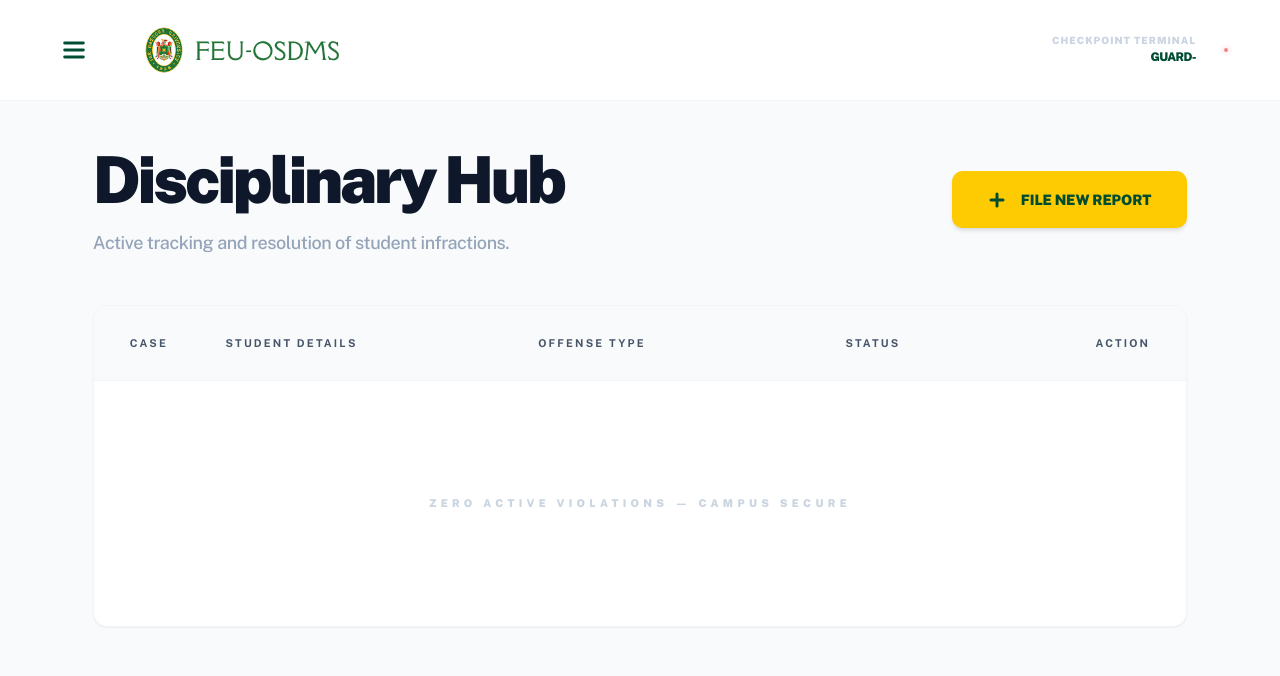
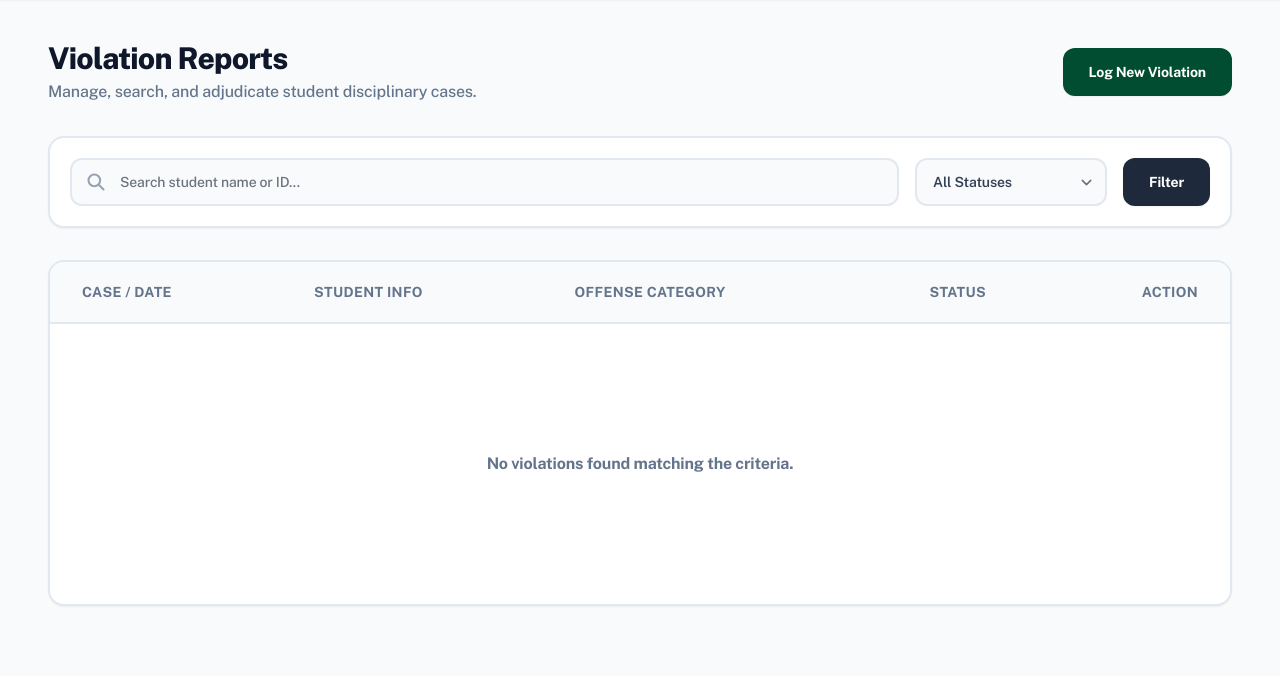
Before and after one commit to Jijots/FEU-OSDMS, a Laravel app: template FEU-OSDMS/resources/views/violations/report.blade.php in a window 1280 px wide. Shown: the part 124-800 px from the top of the page. Run offline with Laravel 12, Linux system fonts and the light colour scheme; the template is opened without the code that fills it, so the values that code supplies are empty; style sheets or scripts are compiled from the project's sources.

Commit message:
2-21-2025 | Overhaul Checkpoint. Applied Sir Eli's Comments part 4 for violations|  FEU-OSDMS v1.3.4

```diff
--- a/FEU-OSDMS/resources/views/violations/report.blade.php
+++ b/FEU-OSDMS/resources/views/violations/report.blade.php
@@ -1,123 +1,95 @@
 <x-app-layout>
-    <div
-        class="sticky top-0 bg-white/95 backdrop-blur-3xl border-b border-slate-100 z-40 px-12 py-6 flex items-center justify-between">
-        <div class="flex items-center gap-10">
-            <button @click="sidebarOpen = !sidebarOpen" class="p-3 hover:bg-slate-100 rounded-2xl transition-all">
-                <svg class="w-7 h-7 text-[#004d32]" fill="none" stroke="currentColor" viewBox="0 0 24 24">
-                    <path stroke-linecap="round" stroke-linejoin="round" stroke-width="2.5" d="M4 6h16M4 12h16M4 18h16">
-                    </path>
-                </svg>
-            </button>
-            <a href="{{ route('dashboard') }}" class="hover:opacity-80 transition-opacity">
-                <img src="{{ asset('images/LOGO.png') }}" alt="FEU-OSDMS" class="h-12 w-auto">
+    <div class="max-w-7xl mx-auto px-8 lg:px-12 py-10">
+
+        <div class="flex flex-col md:flex-row md:items-center justify-between gap-6 mb-8">
+            <div>
+                <h1 class="text-3xl font-extrabold text-slate-900 tracking-tight">Violation Reports</h1>
+                <p class="text-base text-slate-500 font-medium mt-1">Manage, search, and adjudicate student disciplinary cases.</p>
+            </div>
+            <a href="{{ route('violations.create') }}" class="px-6 py-3 bg-[#004d32] text-white font-bold rounded-xl hover:bg-green-800 transition-colors shadow-sm text-sm border-2 border-transparent">
+                Log New Violation
             </a>
         </div>
-        <div class="flex items-center gap-6">
-            <div class="text-right">
-                <p class="text-[10px] font-black text-slate-300 uppercase tracking-widest leading-none mb-1">
-                    {{ str_contains(auth()->user()->email ?? '', 'admin') ? 'System Terminal' : 'Checkpoint Terminal' }}
-                </p>
-                <p class="text-xs font-black text-[#004d32] tracking-tighter">
-                    {{ str_contains(auth()->user()->email ?? '', 'admin') ? 'ADMIN' : 'GUARD' }}-{{ auth()->id() }}
-                </p>
-            </div>
-            <div class="w-3 h-3 bg-red-500 rounded-full animate-pulse border-4 border-red-50"></div>
-        </div>
+
+        <div class="bg-white p-5 border-2 border-slate-200 rounded-2xl flex flex-col lg:flex-row justify-between gap-6 mb-8 shadow-sm">
+            <form method="GET" action="{{ route('violations.report') }}" class="flex flex-col sm:flex-row gap-4 w-full">
+
+                <div class="relative flex-1">
+                    <svg class="w-5 h-5 absolute left-4 top-1/2 -translate-y-1/2 text-slate-400" fill="none" stroke="currentColor" viewBox="0 0 24 24"><path stroke-linecap="round" stroke-linejoin="round" stroke-width="2.5" d="M21 21l-6-6m2-5a7 7 0 11-14 0 7 7 0 0114 0z"></path></svg>
+                    <input type="text" name="search" value="{{ request('search') }}" placeholder="Search student name or ID..." class="w-full pl-12 pr-4 py-3 bg-slate-50 border-2 border-slate-200 rounded-xl focus:border-[#004d32] focus:ring-0 text-sm font-semibold transition-colors placeholder:font-medium">
                 </div>
 
-    <div class="py-12 bg-[#F8FAFB]" style="zoom: 0.90;">
-        <div class="max-w-7xl mx-auto sm:px-6 lg:px-8">
+                <div class="flex gap-4">
+                    <select name="status" class="w-full sm:w-48 bg-slate-50 border-2 border-slate-200 rounded-xl px-4 py-3 font-semibold text-slate-700 focus:border-[#004d32] focus:ring-0 text-sm transition-colors">
+                        <option value="">All Statuses</option>
+                        <option value="Pending" {{ request('status') == 'Pending' ? 'selected' : '' }}>Pending</option>
+                        <option value="Under Review" {{ request('status') == 'Under Review' ? 'selected' : '' }}>Under Review</option>
+                        <option value="Resolved" {{ request('status') == 'Resolved' ? 'selected' : '' }}>Resolved</option>
+                    </select>
 
-            <div class="flex flex-col lg:flex-row lg:items-center justify-between mb-14 px-4 sm:px-0 gap-8">
-                <div class="space-y-4">
-                    <h1 class="text-7xl font-black text-slate-900 tracking-tighter leading-[1.1]">Disciplinary Hub</h1>
-                    <p class="text-xl text-slate-400 font-medium tracking-tight">Active tracking and resolution of
-                        student infractions.</p>
+                    <button type="submit" class="px-6 py-3 bg-slate-800 text-white rounded-xl font-bold text-sm shadow-sm hover:bg-slate-700 transition-colors border-2 border-transparent">
+                        Filter
+                    </button>
+                    @if(request()->hasAny(['search', 'status']))
+                        <a href="{{ route('violations.report') }}" class="px-6 py-3 bg-white border-2 border-slate-200 text-slate-600 rounded-xl font-bold text-sm shadow-sm hover:bg-slate-50 transition-colors flex items-center justify-center">
+                            Clear
+                        </a>
+                    @endif
                 </div>
-                <div class="shrink-0">
-                    <a href="{{ route('violations.create') }}"
-                        class="inline-flex items-center justify-center gap-4 px-10 py-5 font-black rounded-xl text-[#004d32] transition-all no-underline bg-[#FECB02] hover:brightness-110 shadow-md hover:-translate-y-1 active:scale-95">
-                        <svg class="w-5 h-5 group-hover:rotate-90 transition-transform" fill="none"
-                            stroke="currentColor" viewBox="0 0 24 24" stroke-width="4">
-                            <path stroke-linecap="round" stroke-linejoin="round" d="M12 4v16m8-8H4"></path>
-                        </svg>
-                        FILE NEW REPORT
-                    </a>
-                </div>
+            </form>
         </div>
 
-            <div class="bg-white rounded-2xl shadow-sm border border-slate-100 overflow-hidden">
+        <div class="bg-white border-2 border-slate-200 rounded-2xl overflow-hidden shadow-sm">
             <div class="overflow-x-auto">
                 <table class="w-full text-left border-collapse">
                     <thead>
-                            <tr
-                                class="bg-slate-50 border-b border-slate-100 text-[12px] font-black text-slate-600 uppercase tracking-[0.2em]">
-                                <th class="px-10 py-8 w-24 text-center">Case</th>
-                                <th class="px-6 py-8">Student Details</th>
-                                <th class="px-6 py-8">Offense Type</th>
-                                <th class="px-6 py-8 text-center">Status</th>
-                                <th class="px-10 py-8 text-right">Action</th>
+                        <tr class="bg-slate-50 border-b-2 border-slate-200">
+                            <th class="px-8 py-5 text-sm font-bold text-slate-500 uppercase tracking-wide">Case / Date</th>
+                            <th class="px-8 py-5 text-sm font-bold text-slate-500 uppercase tracking-wide">Student Info</th>
+                            <th class="px-8 py-5 text-sm font-bold text-slate-500 uppercase tracking-wide">Offense Category</th>
+                            <th class="px-8 py-5 text-sm font-bold text-slate-500 uppercase tracking-wide text-center">Status</th>
+                            <th class="px-8 py-5 text-right text-sm font-bold text-slate-500 uppercase tracking-wide">Action</th>
                         </tr>
                     </thead>
-                        <tbody class="divide-y divide-slate-50">
-                            @forelse($violations as $violation)
-                                <tr class="group hover:bg-slate-50/30 transition-all duration-300">
-                                    <td class="px-10 py-8 text-center">
-                                        <span
-                                            class="text-sm font-black text-slate-300 group-hover:text-[#004d32] transition-colors">#{{ str_pad($violation->id, 4, '0', STR_PAD_LEFT) }}</span>
+                    <tbody class="divide-y-2 divide-slate-100">
+                        @forelse ($violations as $violation)
+                            <tr class="hover:bg-slate-50 transition-colors">
+                                <td class="px-8 py-5">
+                                    <p class="text-sm font-bold text-slate-900 tracking-tight">Case #{{ str_pad($violation->id, 4, '0', STR_PAD_LEFT) }}</p>
+                                    <p class="text-xs font-semibold text-slate-500 mt-1">{{ $violation->created_at->format('M d, Y') }}</p>
                                 </td>
-                                    <td class="px-6 py-8">
-                                        <div class="flex items-center gap-5">
-                                            <div
-                                                class="w-12 h-12 bg-[#F8FAFB] rounded-full flex items-center justify-center font-black text-slate-400 text-lg border border-slate-100">
-                                                {{ substr($violation->student->name ?? '?', 0, 1) }}
-                                            </div>
-                                            <div>
-                                                <p class="font-black text-slate-900 text-lg">
-                                                    {{ $violation->student->name ?? 'Unknown Student' }}</p>
-                                                <p
-                                                    class="text-[10px] font-bold text-slate-400 uppercase tracking-widest mt-0.5">
-                                                    UID: {{ $violation->student->id_number ?? 'N/A' }}</p>
-                                            </div>
-                                        </div>
+                                <td class="px-8 py-5">
+                                    <p class="text-sm font-bold text-[#004d32]">{{ $violation->student->name ?? 'Unknown Student' }}</p>
+                                    <p class="text-xs font-semibold text-slate-500 mt-1">{{ $violation->student->id_number ?? 'N/A' }}</p>
                                 </td>
-                                    <td class="px-6 py-8">
-                                        <div class="flex flex-col">
-                                            <span
-                                                class="text-xl font-black text-slate-900 tracking-tighter leading-none">{{ $violation->offense_type }}</span>
-                                            <span
-                                                class="text-[10px] font-bold text-slate-400 uppercase tracking-widest mt-2 truncate max-w-xs">{{ $violation->description }}</span>
-                                        </div>
+                                <td class="px-8 py-5">
+                                    <span class="text-sm font-bold text-slate-700">{{ $violation->offense_type }}</span>
                                 </td>
-                                    <td class="px-6 py-8 text-center">
+                                <td class="px-8 py-5 text-center">
                                     @php
-                                            $status = $violation->status ?? 'Pending';
-                                            $style = 'background: #fffaf0; color: #9a3412; border: 1px solid #ffedd5;'; // Default Pending
-                                            if ($status === 'Resolved') {
-                                                $style =
-                                                    'background: #f0fdf4; color: #166534; border: 1px solid #dcfce7;';
-                                            } elseif ($status === 'Active') {
-                                                $style =
-                                                    'background: #fef2f2; color: #b91c1c; border: 1px solid #fee2e2;';
-                                            }
+                                        $status = $violation->status;
+                                        $statusColors = [
+                                            'Pending' => 'bg-amber-100 text-amber-800 border-amber-200',
+                                            'Under Review' => 'bg-blue-100 text-blue-800 border-blue-200',
+                                            'Resolved' => 'bg-green-100 text-green-800 border-green-200',
+                                        ];
+                                        $color = $statusColors[$status] ?? 'bg-slate-100 text-slate-800 border-slate-200';
                                     @endphp
-                                        <span style="{{ $style }}"
-                                            class="inline-flex items-center justify-center px-4 py-2 rounded-lg text-[10px] font-black uppercase tracking-[0.15em] shadow-sm">{{ $status }}</span>
+                                    <span class="inline-flex px-3 py-1.5 rounded-lg text-xs font-bold uppercase border {{ $color }}">
+                                        {{ $status }}
+                                    </span>
                                 </td>
-                                    <td class="px-10 py-8">
-                                        <div class="flex items-center justify-end gap-4">
-                                            <a href="{{ route('violations.show', $violation->id) }}"
-                                                class="inline-flex items-center justify-center px-6 py-3 bg-slate-900 text-white text-[9px] font-black rounded-xl shadow-md hover:bg-[#004d32] transition-all no-underline tracking-[0.15em]">
-                                                REVIEW CASE
+                                <td class="px-8 py-5 text-right">
+                                    <a href="{{ route('violations.show', $violation->id) }}" class="inline-block px-5 py-2.5 bg-white border-2 border-slate-200 text-slate-600 text-sm font-bold rounded-xl hover:text-[#004d32] hover:border-[#004d32] hover:bg-green-50 transition-all shadow-sm">
+                                        Review Case
                                     </a>
-                                        </div>
                                 </td>
                             </tr>
                         @empty
                             <tr>
-                                    <td colspan="5"
-                                        class="px-8 py-32 text-center text-slate-300 font-black uppercase tracking-[0.4em] text-xs">
-                                        Zero Active Violations — Campus Secure</td>
+                                <td colspan="5" class="px-8 py-32 text-center">
+                                    <p class="text-base font-bold text-slate-500">No violations found matching the criteria.</p>
+                                </td>
                             </tr>
                         @endforelse
                     </tbody>
@@ -126,5 +98,4 @@
         </div>
 
     </div>
-    </div>
 </x-app-layout>
```
Also changed, not shown: FEU-OSDMS/resources/views/violations/create.blade.php (+33 -61 lines), FEU-OSDMS/resources/views/violations/edit.blade.php (+27 -23 lines), FEU-OSDMS/resources/views/violations/show.blade.php (+65 -72 lines). Lines whose indentation alone changed are shown as unchanged.
